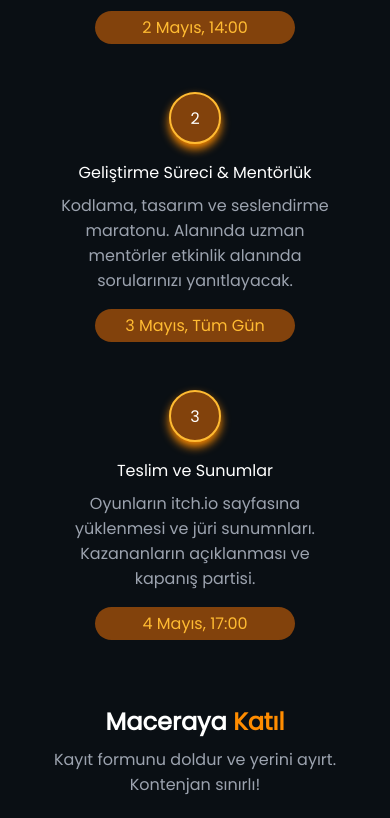
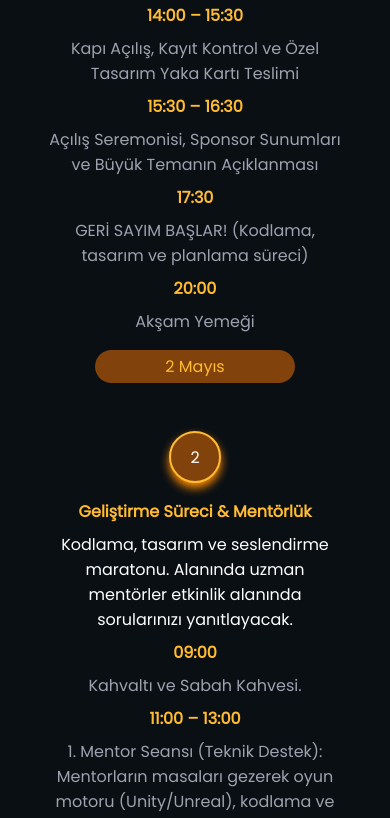
Before and after one commit to riavenn/bt-website, a React (Vite) app: page /akdenizgamejam2026 in a window 390 px wide. Shown: the part 3960-4778 px from the top of the page. Built offline with nearby package versions, Linux system fonts and the light colour scheme.

Commit message:
Update event schedule and improve responsive layout

```diff
--- a/src/Components/GameJam2026Components/EventSchedule/EventSchedule.jsx
+++ b/src/Components/GameJam2026Components/EventSchedule/EventSchedule.jsx
@@ -1,12 +1,22 @@
 import styles from "../EventSchedule/EventSchedule.module.css";
 
-const Item = ({ number, itemTitle, itemDescription, date }) => {
+const Item = ({ number, itemTitle, itemDescription, articles, date }) => {
   return (
     <div className={styles.item}>
       <div className={styles.number}>{number}</div>
       <div className={styles.textContainer}>
         <div className={styles.itemTitle}>{itemTitle}</div>
-        <div className={styles.description}>{itemDescription}</div>
+        <div className={styles.itemDescription}>{itemDescription}</div>
+        {articles && (
+          <div className={styles.articles}>
+            {articles.map((item, index) => (
+              <div className={styles.articleRow} key={index}>
+                <span className={styles.time}>{item.time}</span>
+                <span className={styles.articleText}>{item.text}</span>
+              </div>
+            ))}
+          </div>
+        )}
       </div>
       <div className={styles.date}>{date}</div>
     </div>
@@ -19,21 +29,72 @@ const itemData = [
     title: "Açılış ve Tema Duyurusu",
     description:
       "Etkinlik başlangıcı, tanışma toplantısı ve büyün an: Temanın açıklanması. Takım kurmayanlar için networking seansı.",
-    date: "2 Mayıs, 14:00",
+    articles: [
+      {
+        time: "14:00 – 15:30",
+        text: "Kapı Açılış, Kayıt Kontrol ve Özel Tasarım Yaka Kartı Teslimi",
+      },
+      {
+        time: "15:30 – 16:30",
+        text: "Açılış Seremonisi, Sponsor Sunumları ve Büyük Temanın Açıklanması",
+      },
+      {
+        time: "17:30",
+        text: "GERİ SAYIM BAŞLAR! (Kodlama, tasarım ve planlama süreci)",
+      },
+      { time: "20:00", text: "Akşam Yemeği" },
+    ],
+    date: "2 Mayıs",
   },
   {
     number: "2",
     title: "Geliştirme Süreci & Mentörlük",
     description:
       "Kodlama, tasarım ve seslendirme maratonu. Alanında uzman mentörler etkinlik alanında sorularınızı yanıtlayacak.",
-    date: "3 Mayıs, Tüm Gün",
+    articles: [
+      {
+        time: "09:00",
+        text: "Kahvaltı ve Sabah Kahvesi.",
+      },
+      {
+        time: "11:00 – 13:00",
+        text: "1. Mentor Seansı (Teknik Destek): Mentorların masaları gezerek oyun motoru (Unity/Unreal), kodlama ve asset sorunlarına müdahale etmesi",
+      },
+      {
+        time: "16:00 – 18:00",
+        text: "2. Mentor Seansı (Final Hazırlık): Oyun mekanikleri, görev dağılımı kontrolü ve pazar günkü final sunumu için pitching tüyoları",
+      },
+      {
+        time: "00:00",
+        text: "Gece Atıştırmalığı (Midnight Pizza/Donut)",
+      },
+    ],
+    date: "3 Mayıs",
   },
   {
     number: "3",
     title: "Teslim ve Sunumlar",
     description:
       "Oyunların itch.io sayfasına yüklenmesi ve jüri sunumnları. Kazananların açıklanması ve kapanış partisi.",
-    date: "4 Mayıs, 17:00",
+    articles: [
+      {
+        time: "12:00 – 13:30",
+        text: "Son Hata Ayıklamaları (Bug Fixing) ve Sunum Hazırlığı",
+      },
+      {
+        time: "14:00",
+        text: "SÜRE DOLDU! Oyunların Itch.io sayfasına yüklenmesi.",
+      },
+      {
+        time: "14:30 – 16:30",
+        text: "Jüri Değerlendirmesi ve Takım Sunumları.",
+      },
+      {
+        time: "17:00 – 18:00",
+        text: "Ödül Töreni, Plaket Takdimi ve Kapanış.",
+      },
+    ],
+    date: "4 Mayıs",
   },
 ];
 
@@ -55,6 +116,7 @@ function EventSchedule() {
               number={item.number}
               itemTitle={item.title}
               itemDescription={item.description}
+              articles={item.articles}
               date={item.date}
             />
           ))}
--- a/src/Components/GameJam2026Components/EventSchedule/EventSchedule.module.css
+++ b/src/Components/GameJam2026Components/EventSchedule/EventSchedule.module.css
@@ -10,12 +10,8 @@
   margin-bottom: calc(2 * var(--margin-xxl));
 }
 
-.title,
-.description {
+.title {
   text-align: center;
-}
-
-.title {
   font-size: 3rem;
   font-weight: bold;
 }
@@ -25,17 +21,47 @@
 }
 
 .description {
+  font-size: 1rem;
+  text-align: center;
   color: var(--text-gray);
+}
+
+.textContainer {
+  display: flex;
+  flex-direction: column;
+  gap: var(--gap-md);
+}
+
+.articles {
+  display: flex;
+  flex-direction: column;
+  gap: var(--gap-md);
+}
+
+.articleRow {
+  display: flex;
+  align-items: flex-start;
+  gap: var(--gap-md);
   font-size: 1rem;
+}
+
+.time {
+  color: var(--text-orange);
+  font-weight: bold;
+  flex-shrink: 0;
+}
+
+.articleText {
+  color: var(--text-gray);
 }
 
 .divider {
   position: absolute;
   width: 1px;
-  height: 200px;
+  height: 100%;
   background: var(--text-orange);
   left: 25px;
-  top: 50px;
+  top: 0;
   z-index: 1;
 }
 
@@ -52,6 +78,11 @@
   justify-content: center;
   align-items: center;
   gap: var(--gap-lg);
+}
+
+.itemTitle {
+  font-weight: bold;
+  color: var(--text-orange);
 }
 
 .number {
@@ -90,18 +121,16 @@
   .divider {
     display: none;
   }
-  .itemsContainer{
+  .itemsContainer {
     margin-top: var(--margin-md);
   }
   .item {
     flex-direction: column;
   }
-  .textContainer {
-    display: flex;
-    flex-direction: column;
-    gap: var(--gap-md);
+  .itemTitle {
+    text-align: center;
   }
-  .itemTitle {
+  .itemDescription{
     text-align: center;
   }
   .date {
@@ -110,4 +139,11 @@
   .title {
     font-size: 1.5rem;
   }
+  .articleRow {
+    align-items: center;
+    flex-direction: column;
+  }
+  .articleText{
+  text-align: center;
+  }
 }
```
